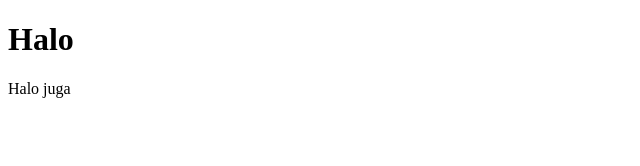
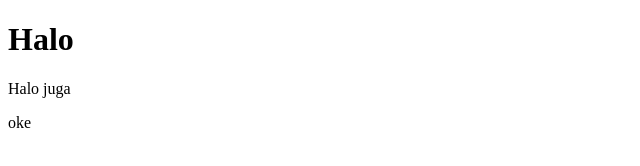
Before and after one commit to drtaufiqh/lat-sendiri-p9, a plain HTML site: page index.html in a window 1280 px wide. Shown: the full height of the page, 0-640 px from the left. Drawn offline with Linux system fonts and the light colour scheme.

Commit message:
nambah oke

```diff
--- a/index.html
+++ b/index.html
@@ -9,5 +9,6 @@
 <body>
     <h1>Halo</h1>
     <p> Halo juga </p>
+    <p> oke </p>
 </body>
 </html>
```
